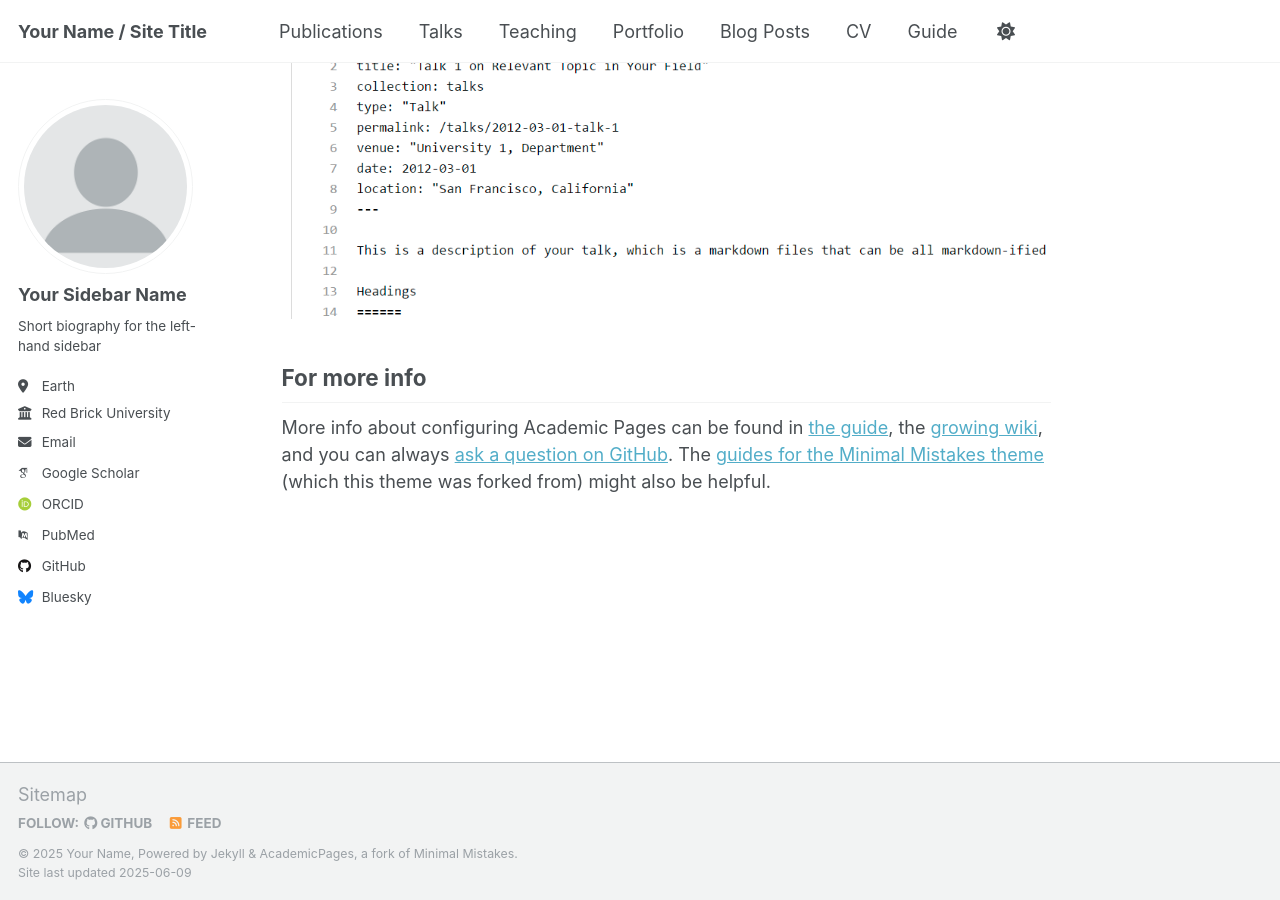
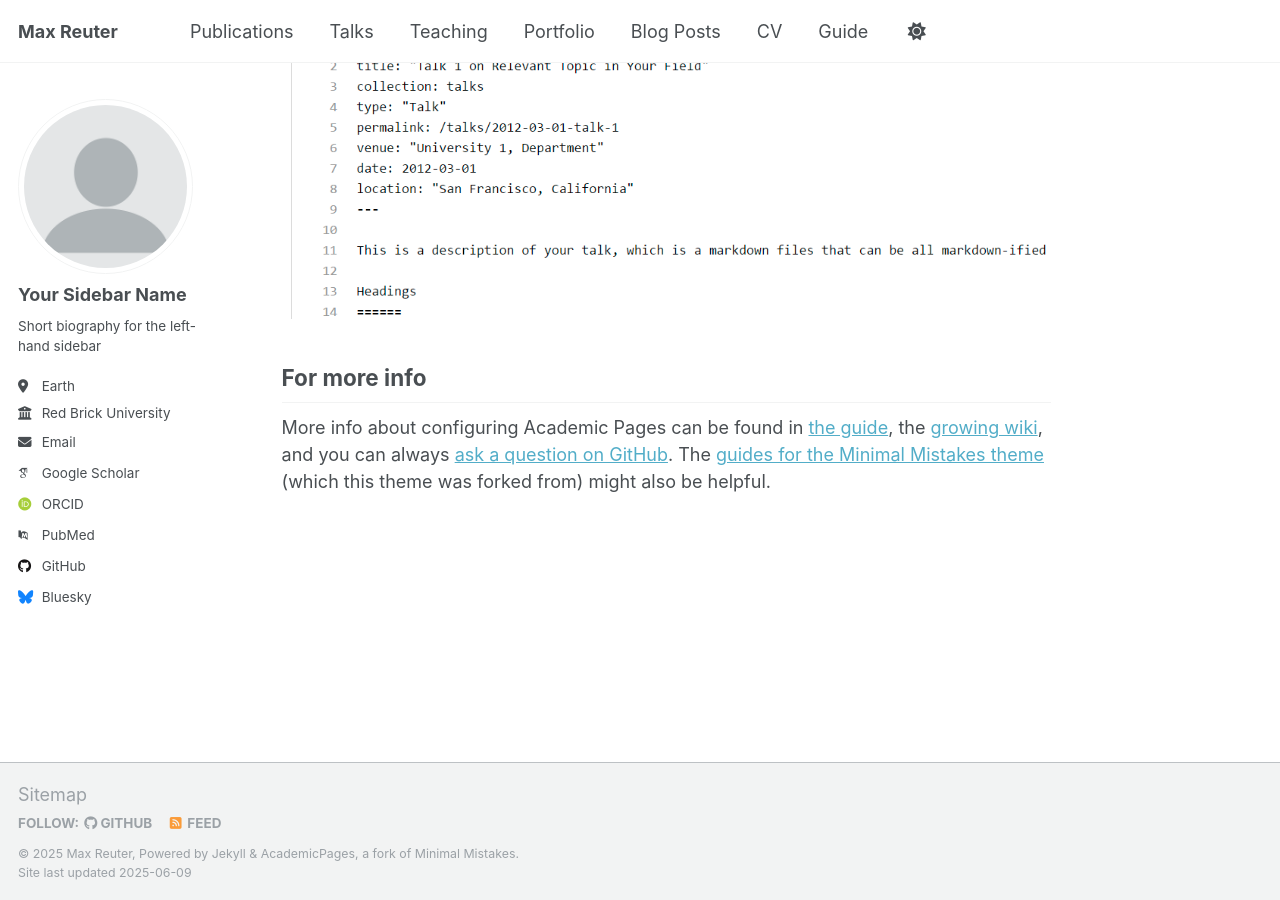
Before and after one commit to maxwellreuter/maxwellreuter.github.io, a Jekyll site: the page built from _pages/about.md, in a window 1280 px wide and 900 px high, scrolled down 2636 px. Built offline with Jekyll 4.4.1, drawn with Linux system fonts in a browser that asks for light colours; some web fonts are replaced.

Commit message:
Update _config.yml

```diff
--- a/_config.yml
+++ b/_config.yml
@@ -9,13 +9,13 @@
 # Basic Site Settings
 locale                   : "en-US"
 site_theme               : "default"
-title                    : "Your Name / Site Title"
+title                    : "Max Reuter"
 title_separator          : "-"
-name                     : &name "Your Name"
+name                     : &name "Max Reuter"
 description              : &description "personal description"
-url                      : https://academicpages.github.io # the base hostname & protocol for your site e.g. "https://[your GitHub username].github.io" or if you already have some other page hosted on Github then use "https://[your GitHub username].github.io/[Your Repo Name]"
+url                      : https://maxwellreuter.github.io # the base hostname & protocol for your site e.g. "https://[your GitHub username].github.io" or if you already have some other page hosted on Github then use "https://[your GitHub username].github.io/[Your Repo Name]"
 baseurl                  : "" # the subpath of your site, e.g. "/blog"
-repository               : "academicpages/academicpages.github.io"
+repository               : "maxwellreuter/maxwellreuter.github.io"
 
 # Site Author - The following control what appear as part of the author content on the side bar.
 #               If a field is blank the icon and link will not appear, otherwise it will be shown.
```
